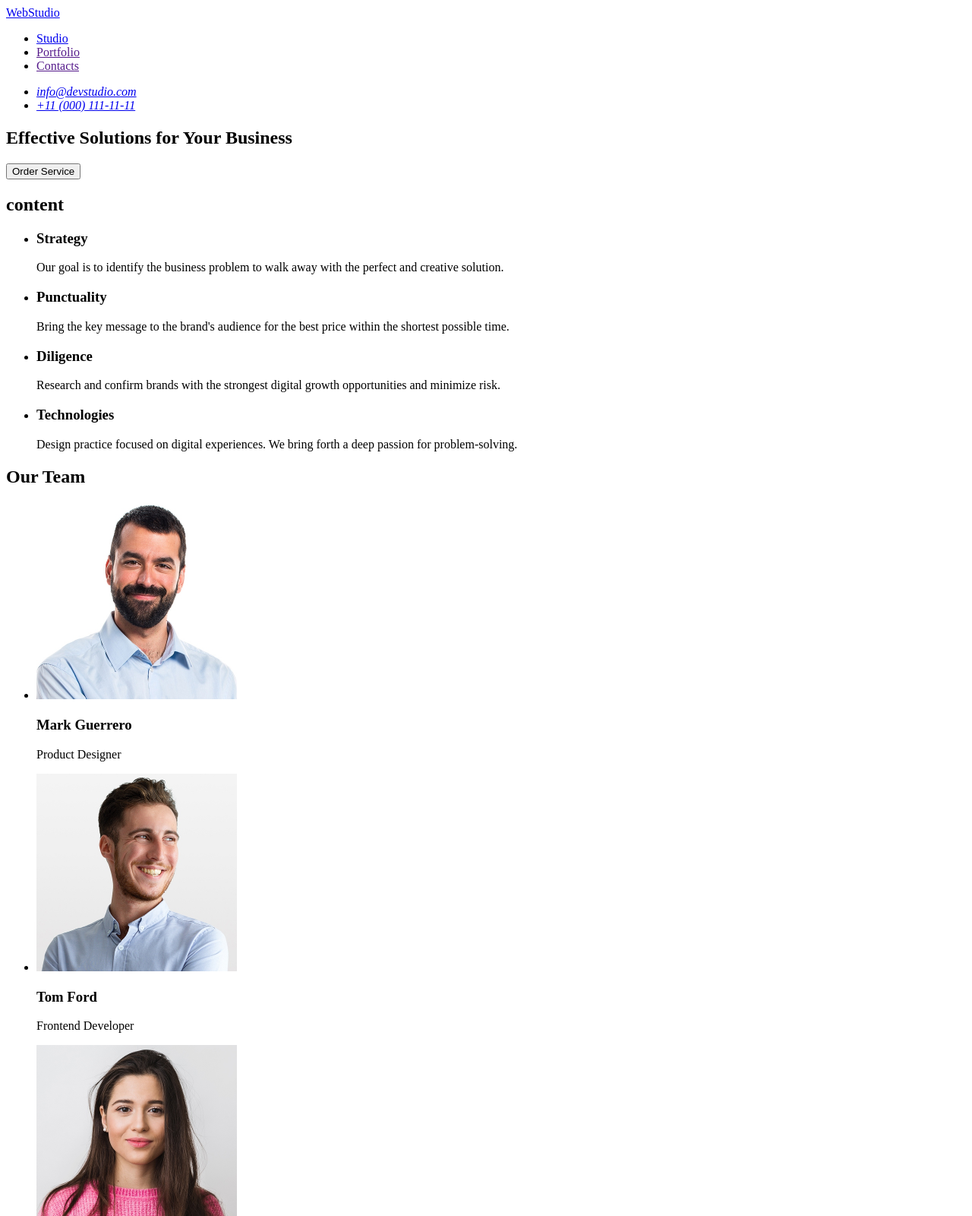
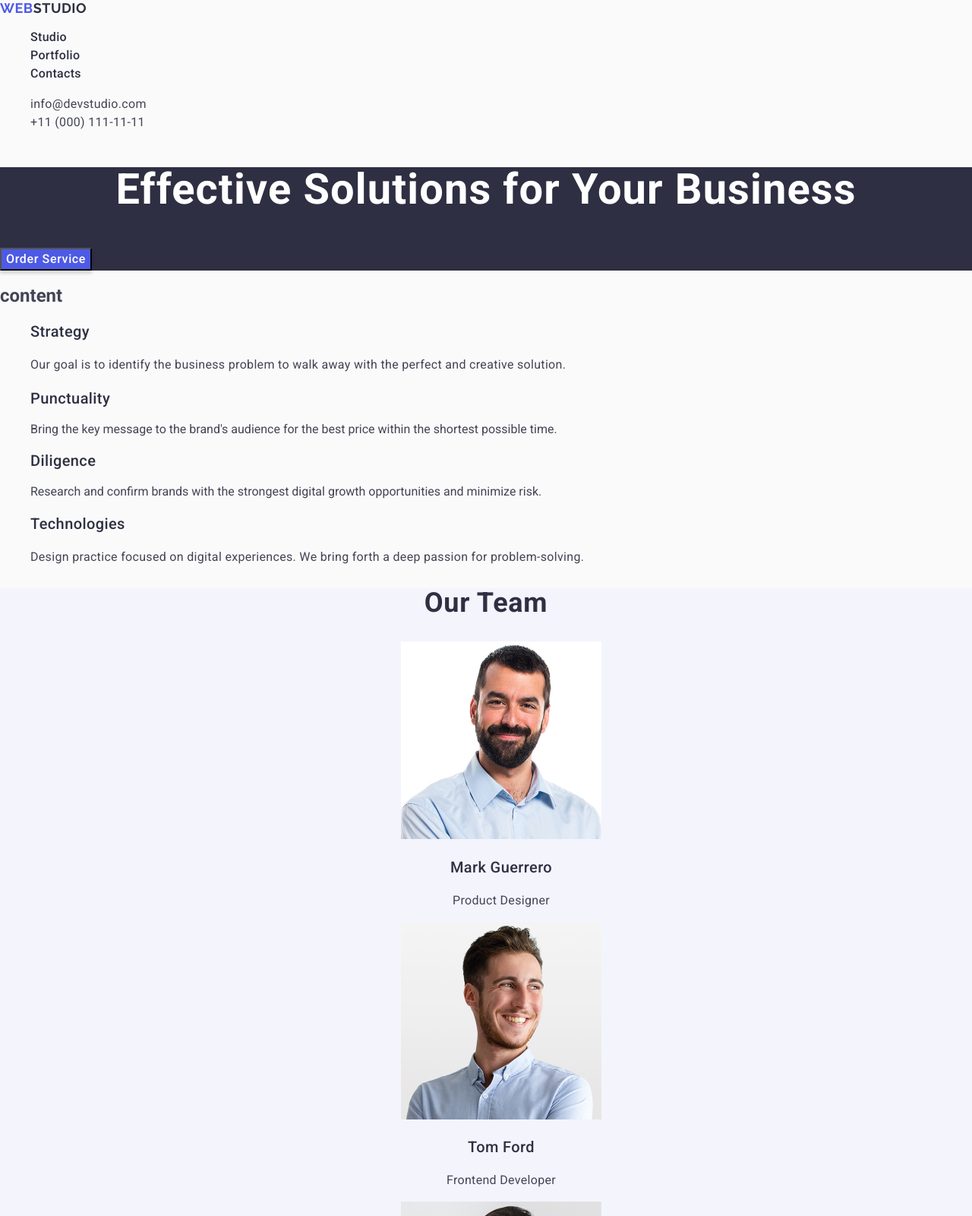
Before and after one commit to Hordzich-ihar/goit-markup-hw-02, a plain HTML site: page index.html in a window 1280 px wide. Shown: the top 1600 px of the page at 76% size. Drawn offline with nearby package versions, Linux system fonts and the light colour scheme.

Commit message:
new code

```diff
--- /dev/null
+++ b/css/styles.css
@@ -0,0 +1,269 @@
+body {
+    font-family: "Roboto", sans-serif;
+    background-color: #fafafa;
+    color: #434455;
+}
+a{
+    text-decoration: none;
+}
+ul,
+ol {
+    list-style: none;
+}
+button{
+    cursor: pointer;
+}
+
+
+/* css headr */
+.header-nav {
+}
+
+.logo {font-family: "Raleway", sans-serif;
+    font-weight: 700;
+    font-size: 18px;
+    line-height: 117%;
+    letter-spacing: 0.03em;
+    text-transform: uppercase;
+    color: #4d5ae5;
+}
+
+.logo-styles-header {
+    color: #2e2f42
+}
+
+.nav-list {
+   }
+
+
+.nav-item {
+}
+.nav-item-link{
+    font-family: "Roboto", sans-serif;
+        font-weight: 500;
+        font-size: 16px;
+        line-height: 150%;
+        letter-spacing: 0.02em;
+        color: #2e2f42;
+
+}
+.nav-item-link:hover,
+.nav-item-link:active,
+.nav-item-link:focus{
+    color: #404bbf;
+}
+.contacts {
+    font-style: normal;
+}
+.contacts-link{
+    font-family: "Roboto", sans-serif;
+        font-weight: 400;
+        font-size: 16px;
+        line-height: 150%;
+        letter-spacing: 0.02em;
+        color: #434455;
+}
+.contacts-link:hover,
+.contacts-link:focus{
+    color: #404bbf;
+}
+/*    end-css-headr */
+  /*
+*/
+/* main-hero*/
+.hero {
+background: #2e2f42;
+}
+
+.hero-title {
+font-family: "Roboto", sans-serif;
+    font-weight: 700;
+    font-size: 56px;
+    line-height: 107%;
+    letter-spacing: 0.02em;
+    text-align: center;
+    color: #fff;
+}
+
+.hero-bth {
+    font-family: "Roboto", sans-serif;
+        font-weight: 500;
+        font-size: 16px;
+        line-height: 150%;
+        letter-spacing: 0.04em;
+        color: #fff;
+
+box-shadow: 0 4px 4px 0 rgba(0, 0, 0, 0.15);
+    background: #4d5ae5;
+
+}
+.hero-bth:hover,
+.hero-bth:focus{
+    background: #404bbf;
+}
+/*  tnd-main-hero */
+
+
+/* main-feature */
+.feature {
+
+}
+
+.feature-content {
+
+}
+
+.feature-list {
+
+}
+
+.feature-item {
+
+}
+
+.feature-title {
+    font-family: "Roboto", sans-serif;
+        font-weight: 500;
+        font-size: 20px;
+        line-height: 120%;
+        letter-spacing: 0.02em;
+        color: #2e2f42;
+    text-transform: capitalize;
+}
+
+.feature-text {
+    font-family: "Roboto", sans-serif;
+        font-weight: 400;
+        font-size: 16px;
+        line-height: 150%;
+        letter-spacing: 0.02em;
+        color: #434455;
+
+}
+/*  end-main-feature */
+
+
+/* main-our-team */
+.ourteam {
+background: #f4f4fd;
+}
+
+.ourteam-team {
+font-family: "Roboto", sans-serif;
+    font-weight: 700;
+    font-size: 36px;
+    line-height: 111%;
+    letter-spacing: 0.02em;
+    text-align: center;
+    color: #2e2f42;
+    text-transform: capitalize;
+}
+.ourteam-list {
+
+}
+
+.ourteam-item {
+    text-align: center;
+
+}
+
+.ourteam-title {
+font-family: "Roboto", sans-serif;
+    font-weight: 500;
+    font-size: 20px;
+    line-height: 120%;
+    letter-spacing: 0.02em;
+    text-align: center;
+    color: #2e2f42;
+    text-transform: capitalize;
+}
+
+.ourteam-text {
+font-family: "Roboto", sans-serif;
+    font-weight: 400;
+    font-size: 16px;
+    line-height: 150%;
+    letter-spacing: 0.02em;
+    text-align: center;
+    color: #434455;
+    text-transform: capitalize;
+}
+/* end-main-our-team */
+
+/* main-our-portfolio */
+.our-portfolio {
+
+}
+
+
+.portfolio {
+font-family: "Roboto", sans-serif;
+    font-weight: 700;
+    font-size: 36px;
+    line-height: 111%;
+    letter-spacing: 0.02em;
+    text-align: center;
+    color: #2e2f42;
+    text-transform: capitalize;
+}
+
+.portfolio-list
+{
+
+}
+
+.portfolio-item {
+
+
+}
+
+.portfolio-title {
+font-family: "Roboto", sans-serif;
+    font-weight: 500;
+    font-size: 20px;
+    line-height: 120%;
+    letter-spacing: 0.02em;
+    color: #2e2f42;
+}
+
+.portfolio-text {
+font-family: "Roboto", sans-serif;
+    font-weight: 400;
+    font-size: 16px;
+    line-height: 150%;
+    letter-spacing: 0.02em;
+    color: #434455;
+}
+/* end-main-our-portfolio*/
+       /*  END-MAIN */
+
+
+
+     /* footer */
+         .footer {
+            background: #2e2f42;
+         }
+
+         .footer-logo {
+font-family: "Raleway", sans-serif;
+    font-weight: 700;
+    font-size: 18px;
+    line-height: 117%;
+    letter-spacing: 0.03em;
+    text-transform: uppercase;
+color: #f4f4fd;
+         }
+
+         .logo-styles {
+color: #4d5ae5;
+         }
+
+         .footer-text {
+font-family: "Roboto", sans-serif;
+    font-weight: 400;
+    font-size: 16px;
+    line-height: 150%;
+    letter-spacing: 0.02em;
+    color: #f4f4fd;
+         }
+/* end-footer  */
--- a/index.html
+++ b/index.html
@@ -3,33 +3,59 @@
   <head>
     <meta charset="UTF-8" />
     <meta name="viewport" content="width=device-width, initial-scale=1.0" />
+    <link rel="preconnect" href="https://fonts.googleapis.com" />
+    <link rel="preconnect" href="https://fonts.gstatic.com" crossorigin />
+    <link
+      href="https://fonts.googleapis.com/css2?family=Roboto+Mono:ital,wght@0,100..700;1,100..700&family=Roboto:ital,wght@0,100..900;1,100..900&display=swap"
+      rel="stylesheet"
+    />
+    <link rel="preconnect" href="https://fonts.googleapis.com" />
+    <link rel="preconnect" href="https://fonts.gstatic.com" crossorigin />
+    <link
+      href="https://fonts.googleapis.com/css2?family=Raleway:ital,wght@0,100..900;1,100..900&family=Roboto+Mono:ital,wght@0,100..700;1,100..700&family=Roboto:ital,wght@0,100..900;1,100..900&display=swap"
+      rel="stylesheet"
+    />
     <title>WebStudio</title>
+    <link
+      rel="stylesheet"
+      href="https://cdnjs.cloudflare.com/ajax/libs/modern-normalize/3.0.1/modern-normalize.min.css"
+      integrity="sha512-q6WgHqiHlKyOqslT/lgBgodhd03Wp4BEqKeW6nNtlOY4quzyG3VoQKFrieaCeSnuVseNKRGpGeDU3qPmabCANg=="
+      crossorigin="anonymous"
+      referrerpolicy="no-referrer"
+    />
+    <link rel="stylesheet" href="./css/styles.css" />
+  </head>
 
-  </head>
   <body>
-    <!-- headr -->
-    <header>
-      <nav>
-        <a href="./index.html">WebStudio</a>
-        <ul>
-          <li>
-            <a href="./index.html">Studio</a>
+    <!-- header -->
+    <header class="header-page">
+      <nav class="header-nav">
+        <a href="./index.html" class="logo"
+          >Web<span class="logo-styles-header">Studio</span></a
+        >
+        <ul class="nav-list">
+          <li class="nav-item">
+            <a href="./index.html" class="nav-item-link">Studio</a>
           </li>
-          <li>
-            <a href="">Portfolio</a>
+          <li class="nav-item">
+            <a href="" class="nav-item-link">Portfolio</a>
           </li>
-          <li>
-            <a href="">Contacts</a>
+          <li class="nav-item">
+            <a href="" class="nav-item-link">Contacts</a>
           </li>
         </ul>
       </nav>
-      <address>
+      <address class="contacts">
         <ul>
           <li>
-            <a href="mailto:info@devstudio.com">info@devstudio.com</a>
+            <a href="mailto:info@devstudio.com" class="contacts-link"
+              >info@devstudio.com</a
+            >
           </li>
           <li>
-            <a href="tel:+110001111111">+11 (000) 111-11-11</a>
+            <a href="tel:+110001111111" class="contacts-link"
+              >+11 (000) 111-11-11</a
+            >
           </li>
         </ul>
       </address>
@@ -38,43 +64,43 @@
 
     <main>
       <!-- hero -->
-      <section>
-        <h1>Effective Solutions for Your Business</h1>
-        <button type="button">Order Service</button>
+      <section class="hero">
+        <h1 class="hero-title">Effective Solutions for Your Business</h1>
+        <button class="hero-bth" type="button">Order Service</button>
       </section>
       <!-- end-hero -->
 
       <!-- feature  -->
-      <section>
-        <h2>content</h2>
-        <ul>
-          <li>
-            <h3>Strategy</h3>
-            <p>
+      <section class="feature">
+        <h2 class="feature-content">content</h2>
+        <ul class="feature-list">
+          <li class="feature-item">
+            <h3 class="feature-title">strategy</h3>
+            <p class="feature-text">
               Our goal is to identify the business problem to walk away with the
               perfect and creative solution.
             </p>
           </li>
 
-          <li>
-            <h3>Punctuality</h3>
+          <li class="feature-item">
+            <h3 class="feature-title">punctuality</h3>
             <p>
               Bring the key message to the brand's audience for the best price
               within the shortest possible time.
             </p>
           </li>
 
-          <li>
-            <h3>Diligence</h3>
+          <li class="feature-item">
+            <h3 class="feature-title">diligence</h3>
             <p>
               Research and confirm brands with the strongest digital growth
               opportunities and minimize risk.
             </p>
           </li>
 
-          <li>
-            <h3>Technologies</h3>
-            <p>
+          <li class="feature-item">
+            <h3 class="feature-title">technologies</h3>
+            <p class="feature-text">
               Design practice focused on digital experiences. We bring forth a
               deep passion for problem-solving.
             </p>
@@ -84,58 +110,134 @@
       <!-- end-feature -->
 
       <!--Our-Team  -->
-      <section>
-        <h2>Our Team</h2>
-        <ul>
-          <li>
+      <section class="ourteam">
+        <h2 class="ourteam-team">Our Team</h2>
+        <ul class="ourteam-list">
+          <li class="ourteam-item">
             <img
               src="./images/Mark-Guerrero.jpg"
               alt="Mark Guerrero"
               width="264"
               height="260"
             />
-            <h3>Mark Guerrero</h3>
-            <p>Product Designer</p>
+            <h3 class="ourteam-title">mark Guerrero</h3>
+            <p class="ourteam-text">Product Designer</p>
           </li>
-          <li>
+          <li class="ourteam-item">
             <img
               src="./images/Tom-Ford.jpg"
               alt="Tom Ford"
               width="264"
               height="260"
             />
-            <h3>Tom Ford</h3>
-            <p>Frontend Developer</p>
+            <h3 class="ourteam-title">Tom Ford</h3>
+            <p class="ourteam-text">Frontend Developer</p>
           </li>
-          <li>
+          <li class="ourteam-item">
             <img
               src="./images/Camila-Garcia.jpg"
               alt="Camila Garacia"
               width="264"
               height="260"
             />
-            <h3>Camila Garcia</h3>
-            <p>Marketing</p>
+            <h3 class="ourteam-title">Camila Garcia</h3>
+            <p class="ourteam-text">Marketing</p>
           </li>
-          <li>
+          <li class="ourteam-item">
             <img
               src="./images/Daniel-Wilson.jpg"
               alt="Daniel Wilson"
               width="264"
               height="260"
             />
-            <h3>Daniel Wilson</h3>
-            <p>UI Designer</p>
+            <h3 class="ourteam-title">Daniel Wilson</h3>
+            <p class="ourteam-text">UI Designer</p>
           </li>
         </ul>
       </section>
       <!-- end-Our-team -->
+
+      <!--   our-portfolio  -->
+      <section class="our-portfolio">
+        <h2 class="portfolio">Our Portfolio</h2>
+
+        <ul class="portfolio-list">
+          <li class="portfolio-item">
+            <img
+              src="./images/our-portfolilo/Banking-App.jpg"
+              alt="Banking-App"
+              width="360"
+              height="300"
+            />
+            <h3 class="portfolio-title">Banking App</h3>
+            <p class="portfolio-text">App</p>
+          </li>
+
+          <li class="portfolio-item">
+            <img
+              src="./images/our-portfolilo/Cashless-Payment.jpg"
+              alt="Cashless-Payment"
+              width="360"
+              height="300"
+            />
+            <h3 class="portfolio-title">Cashless Payment</h3>
+            <p class="portfolio-text">Marketing</p>
+          </li>
+
+          <li class="portfolio-item">
+            <img
+              src="./images/our-portfolilo/Meditation-App.jpg"
+              alt="Meditation-App"
+              width="360"
+              height="300"
+            />
+            <h3 class="portfolio-title">Meditation App</h3>
+            <p class="portfolio-text">App</p>
+          </li>
+
+          <li class="portfolio-item">
+            <img
+              src="./images/our-portfolilo/Taxi-Service.jpg"
+              alt="Taxi-Service"
+              width="360"
+              height="300"
+            />
+            <h3 class="portfolio-title">Taxi Service</h3>
+            <p class="portfolio-text">Marketing</p>
+          </li>
+
+          <li class="portfolio-item">
+            <img
+              src="./images/our-portfolilo/screen-illustrations-1.jpg"
+              alt="Skreen-Ilustranions"
+              width="360"
+              height="300"
+            />
+            <h3 class="portfolio-title">Skreen illustrations</h3>
+            <p class="portfolio-text">Design</p>
+          </li>
+
+          <li class="portfolio-item">
+            <img
+              src="./images/our-portfolilo/Online-Courses.jpg"
+              alt="Online-Courses"
+              width="360"
+              height="300"
+            />
+            <h3 class="portfolio-title">Online Courses</h3>
+            <p class="portfolio-text">Marketing</p>
+          </li>
+        </ul>
+      </section>
+      <!--  end our-portfolio  -->
     </main>
 
     <!--footer  -->
-    <footer>
-      <a href="./index.html">WebStudio</a>
-      <p>
+    <footer class="footer">
+      <a class="footer-logo" href="./index.html"
+        ><span class="logo-styles">Web</span>Studio</a
+      >
+      <p class="footer-text">
         Increase the flow of customers and sales for your business with digital
         marketing & growth solutions.
       </p>
```
Also changed, not shown: images/our-portfolilo/Banking-App.jpg (added), images/our-portfolilo/Cashless-Payment.jpg (added), images/our-portfolilo/Meditation-App.jpg (added), images/our-portfolilo/Online-Courses.jpg (added), images/our-portfolilo/Taxi-Service.jpg (added), images/our-portfolilo/screen-illustrations-1.jpg (added).
